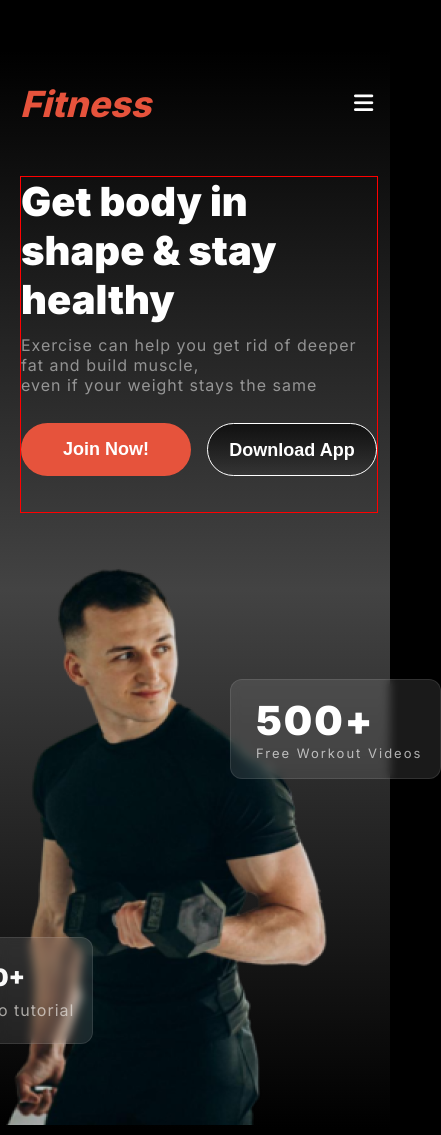
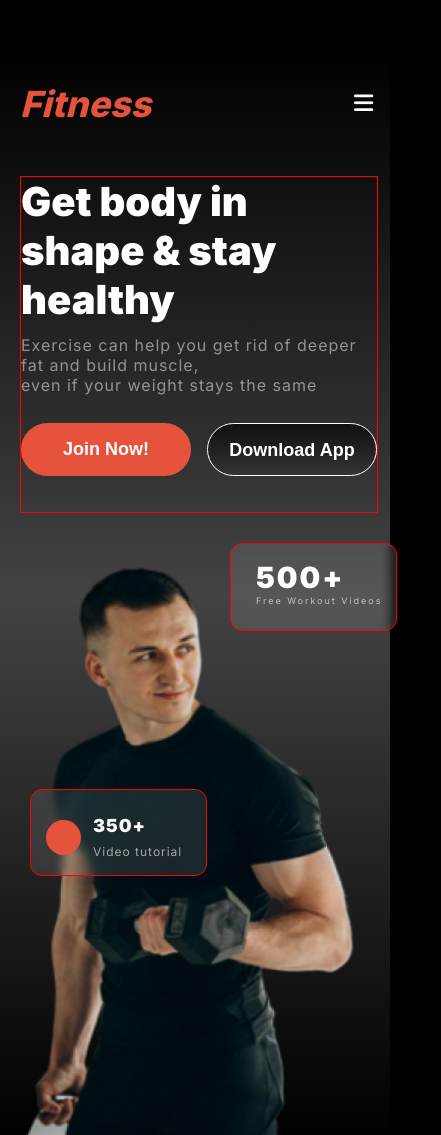
Before and after one commit to SohelRihan/ph-second-assignment, a plain HTML site: page index.html in a window 390 px wide. Shown: the whole page, 441 px wide, since content can reach past the window. Drawn offline with Linux system fonts and the light colour scheme.

Commit message:
try to responsive header section

```diff
--- a/styles/responsive.css
+++ b/styles/responsive.css
@@ -51,10 +51,49 @@
     }
     .short-join{
         display: block;
-        width: 170px;
+        width: 10.625rem;
     }
     .download-btn{
-        width: 170px;
+        width: 10.625rem;
         padding: 1rem 1rem;
     }
+    .banner-img{
+        width: calc(100% - 40px);
+        margin: 30px 20px 0 20px;
+    }
+    .banner-cart-one{
+        width: 8.75rem;
+        height: 4.375rem;
+        margin-top: -37.25rem;
+        margin-left: 13.125rem;
+        border: 1px solid red;
+    }
+    .cart-one-title{
+        font-size: 1.825rem;
+    }
+    .cart-one-text{
+        font-size: 0.56rem;
+    }
+    .banner-cart-two{
+        width: 9.375rem;
+        height: 3.75rem;
+        margin-top: -21.875rem;
+        margin-left: 0.625rem;
+        border: 1px solid red;
+    }
+    .cart-two-title{
+        font-size: 1.125rem;
+        letter-spacing: 1px;
+    }
+    .cart-two-text{
+        font-size: 0.75rem;
+    }
+    .ball{
+        /* position: absolute;
+        margin-top: -30px; */
+        width: 2.1875rem;
+        height: 2.1875rem;
+        margin-left: -.625rem;
+        margin-top: 0.3125rem;
+    }
 }
```
